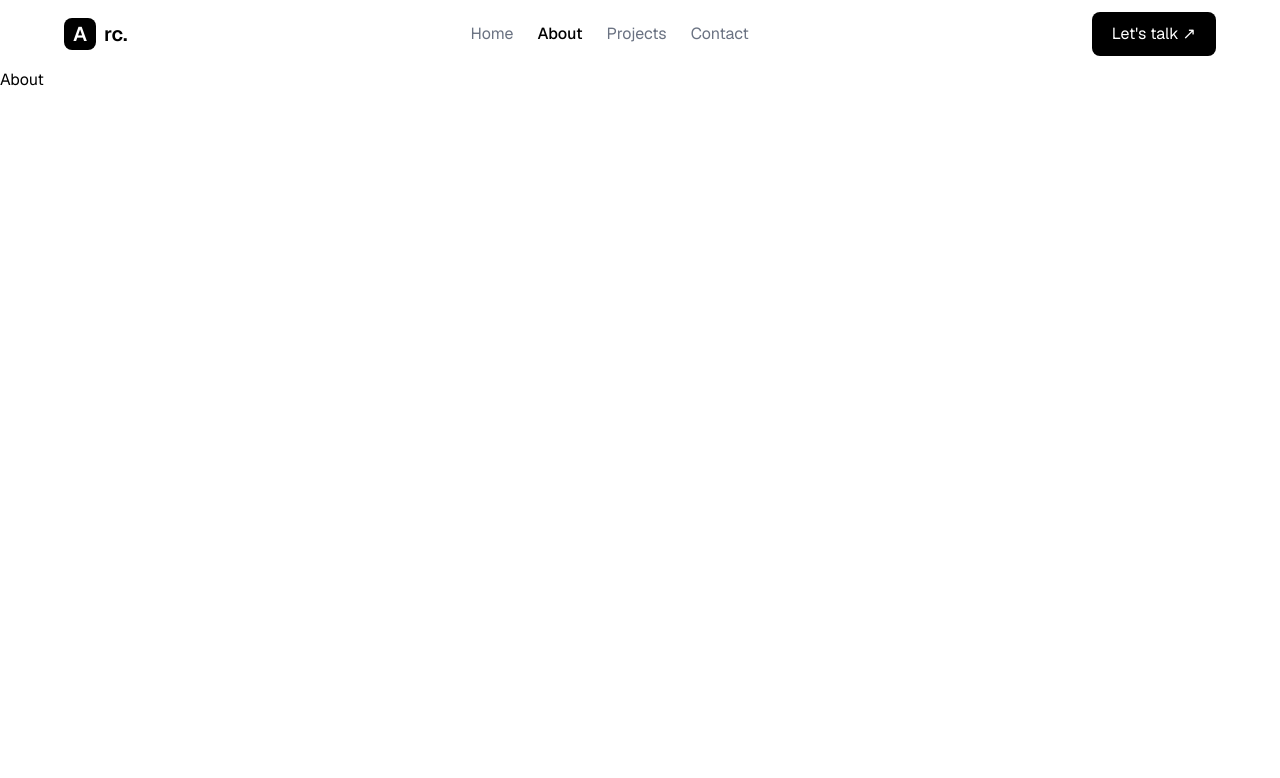
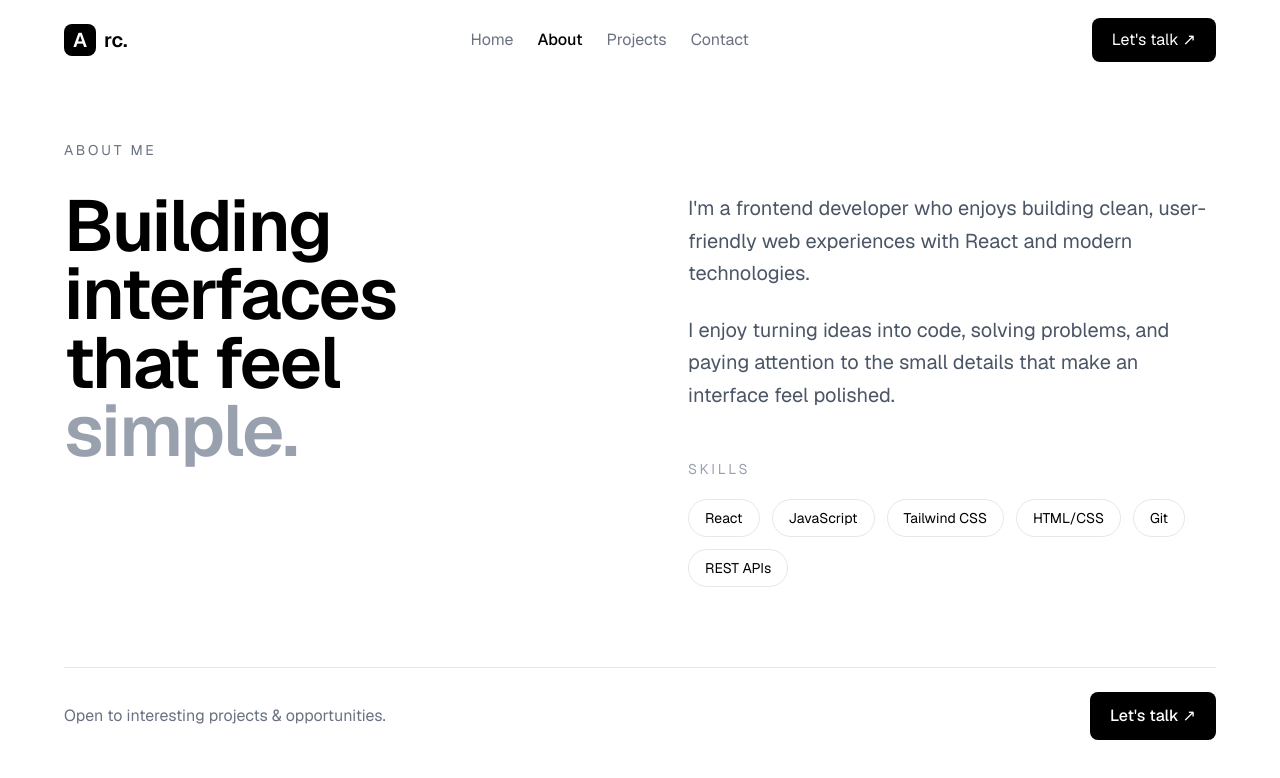
Before and after one commit to curlsnape/new_portfolio, a React (Vite) app: page /about in a window 1280 px wide. Shown: the top 778 px of the page. Built offline with nearby package versions, Linux system fonts and the light colour scheme.

Commit message:
feat: add new components and enhance About and Contact pages

```diff
--- /dev/null
+++ b/src/components/Button.jsx
@@ -0,0 +1,14 @@
+import { NavLink } from "react-router";
+
+const Button = ({ to, children, className = "" }) => {
+  return (
+    <NavLink
+      to={to}
+      className={`inline-flex items-center justify-center gap-2 px-5 py-3 rounded-lg bg-black text-white font-medium ${className}`}
+    >
+      {children}
+    </NavLink>
+  );
+};
+
+export default Button;
--- a/src/components/Navbar.jsx
+++ b/src/components/Navbar.jsx
@@ -25,7 +25,6 @@ const Navbar = () => {
         ease: "power3.out",
       });
 
-
       gsap.from(logoRef.current, {
         x: -20,
         opacity: 0,
@@ -37,6 +36,7 @@ const Navbar = () => {
         y: -15,
         opacity: 0,
         duration: 0.5,
+        scale: 1.3,
         stagger: 0.1,
         delay: 0.3,
         ease: "power3.out",
@@ -54,20 +54,33 @@ const Navbar = () => {
           duration: 0.5,
           delay: 0.5,
           ease: "back.out(1.7)",
-        }
+        },
       );
+
+      const cta = ctaRef.current;
+
+      cta.addEventListener("mouseenter", () => {
+        gsap.to(cta, {
+          scale: 1.1,
+          duration: 0.25,
+          ease: "power2.out",
+        });
+      });
+
+      cta.addEventListener("mouseleave", () => {
+        gsap.to(cta, {
+          scale: 1,
+          duration: 0.25,
+          ease: "power2.out",
+        });
+      });
     },
-    { scope: navRef }
+    { scope: navRef },
   );
 
   return (
-    <nav
-      ref={navRef}
-      className=" w-full z-50 px-6 py-3"
-    >
-      <div className="max-w-6xl mx-auto flex items-center justify-between">
-
-        {/* Logo */}
+    <nav ref={navRef} className=" w-full z-50 px-6 ">
+      <div className="max-w-6xl mx-auto h-[10vh] flex items-center justify-between">
         <NavLink
           ref={logoRef}
           to="/"
@@ -79,13 +92,12 @@ const Navbar = () => {
           rc.
         </NavLink>
 
-        {/* Navigation */}
         <div className="hidden md:flex items-center gap-6">
           {links.map((link, index) => (
             <NavLink
               key={link.to}
               to={link.to}
-              ref={(el) => (linkRefs.current[index] = el)}
+              ref={(elem) => (linkRefs.current[index] = elem)}
               className={({ isActive }) =>
                 `no-underline ${
                   isActive ? "text-black font-medium" : "text-gray-500"
@@ -97,11 +109,10 @@ const Navbar = () => {
           ))}
         </div>
 
-        {/* CTA */}
         <NavLink
           ref={ctaRef}
           to="/contact"
-          className="hidden md:flex items-center gap-2 px-5 py-2.5 rounded-lg bg-black text-white no-underline"
+          className="hidden md:flex items-center hover:scale-125 gap-2 px-5 py-2.5 rounded-lg bg-black text-white no-underline"
         >
           Let's talk ↗
         </NavLink>
--- /dev/null
+++ b/src/components/Pill.jsx
@@ -0,0 +1,9 @@
+const Pill = ({ children }) => {
+  return (
+    <span className="px-4 py-2 border border-gray-200 rounded-full text-sm">
+      {children}
+    </span>
+  );
+};
+
+export default Pill;
--- a/src/pages/About.jsx
+++ b/src/pages/About.jsx
@@ -1,9 +1,78 @@
-import React from 'react'
+import Pill from "../components/Pill";
+import Button from "../components/Button";
 
-const About = () => {
+const skills = [
+  "React",
+  "JavaScript",
+  "Tailwind CSS",
+  "HTML/CSS",
+  "Git",
+  "REST APIs",
+];
+
+export default function About() {
   return (
-    <div>About</div>
-  )
+    <section className="min-h-[calc(100vh-10vh)] bg-white text-black px-8 md:px-16 flex items-center">
+      <div className="max-w-6xl w-full mx-auto">
+        {/* Label */}
+        <p className="text-sm uppercase tracking-[0.2em] text-gray-500 mb-8">
+          About me
+        </p>
+
+        <div className="grid md:grid-cols-2 gap-12 md:gap-24">
+          {/* Heading */}
+          <div>
+            <h1 className="text-6xl md:text-7xl font-semibold tracking-tight leading-[0.95]">
+              Building
+              <br />
+              interfaces
+              <br />
+              that feel
+              <br />
+              <span className="text-gray-400">simple.</span>
+            </h1>
+          </div>
+
+          {/* Content */}
+          <div className="flex flex-col gap-12">
+            <div>
+              <p className="text-lg md:text-xl leading-relaxed text-gray-600">
+                I'm a frontend developer who enjoys building clean,
+                user-friendly web experiences with React and modern
+                technologies.
+              </p>
+
+              <p className="text-lg md:text-xl leading-relaxed text-gray-600 mt-6">
+                I enjoy turning ideas into code, solving problems, and paying
+                attention to the small details that make an interface feel
+                polished.
+              </p>
+            </div>
+
+            {/* Skills */}
+            <div>
+              <p className="text-sm uppercase tracking-[0.2em] text-gray-400 mb-5">
+                Skills
+              </p>
+
+              <div className="flex flex-wrap gap-3">
+                {skills.map((skill) => (
+                  <Pill key={skill}>{skill}</Pill>
+                ))}
+              </div>
+            </div>
+          </div>
+        </div>
+
+        {/* Bottom */}
+        <div className="mt-20 pt-6 border-t border-gray-200 flex items-center justify-between">
+          <p className="text-gray-500">
+            Open to interesting projects & opportunities.
+          </p>
+
+          <Button to="/contact">Let's talk ↗</Button>
+        </div>
+      </div>
+    </section>
+  );
 }
-
-export default About
--- a/src/pages/Contact.jsx
+++ b/src/pages/Contact.jsx
@@ -1,9 +1,51 @@
-import React from 'react'
+export default function Contact() {
+  return (
+    <section className="min-h-[90vh] flex items-center px-6 md:px-16">
+      <div className="max-w-6xl w-full mx-auto">
+        <p className="text-sm uppercase tracking-[0.2em] text-gray-500 mb-8">
+          Contact
+        </p>
 
-const Contact = () => {
-  return (
-    <div>Contact</div>
-  )
+        <h1 className="text-6xl md:text-8xl font-semibold leading-[0.9] tracking-tight">
+          Have a project
+          <br />
+          in mind?
+          <br />
+          <span className="text-gray-400">Let's talk.</span>
+        </h1>
+
+        <p className="mt-8 max-w-2xl text-lg md:text-xl leading-relaxed text-gray-500">
+          I'm open to interesting frontend projects, collaborations, and
+          opportunities where I can build meaningful web experiences.
+        </p>
+
+        <div className="mt-10 flex flex-wrap gap-3">
+          <a
+            href="mailto:your@email.com"
+            className="px-6 py-3 rounded-lg bg-black text-white font-medium"
+          >
+            Send me an email ↗
+          </a>
+
+          <a
+            href="https://github.com/yourusername"
+            target="_blank"
+            rel="noreferrer"
+            className="px-6 py-3 rounded-lg border border-gray-300 font-medium"
+          >
+            GitHub ↗
+          </a>
+
+          <a
+            href="https://linkedin.com/in/yourusername"
+            target="_blank"
+            rel="noreferrer"
+            className="px-6 py-3 rounded-lg border border-gray-300 font-medium"
+          >
+            LinkedIn ↗
+          </a>
+        </div>
+      </div>
+    </section>
+  );
 }
-
-export default Contact
--- a/src/pages/Home.jsx
+++ b/src/pages/Home.jsx
@@ -1,9 +1,7 @@
-import React from 'react'
+import React from "react";
 
 const Home = () => {
-  return (
-    <div className="h-screen w-full">Home</div>
-  )
-}
+  return <div className="h-[100vh-10vh] w-full">Home</div>;
+};
 
-export default Home
+export default Home;
```
Also changed, not shown: 1 other file (tests, documents, lock files or other folders).
